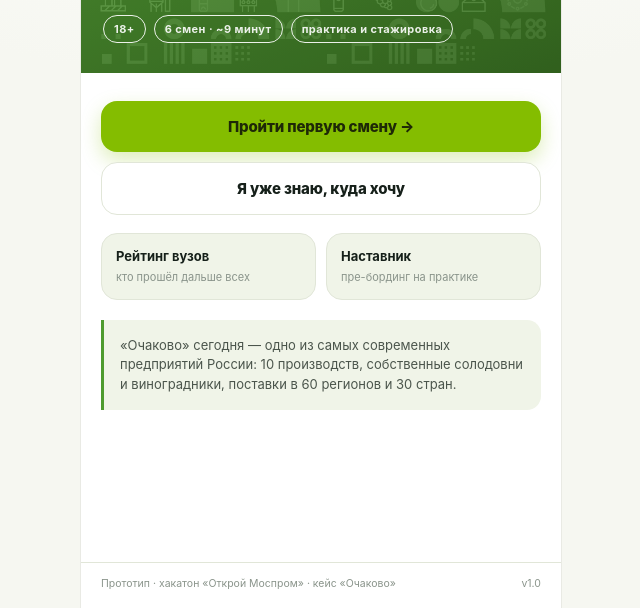
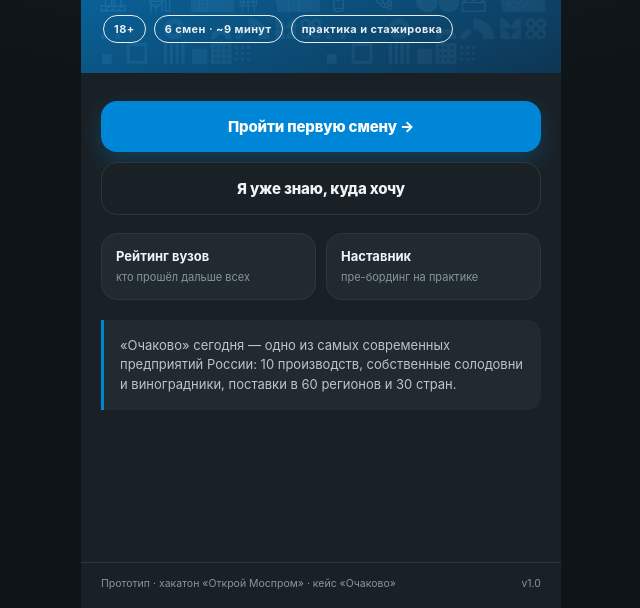
Before and after one commit to Bell-igor/change, a plain HTML site: page index.html in a window 1280 px wide. Shown: the part 192-800 px from the top of the page, without its empty margins (319-959 px from the left). Drawn offline with Linux system fonts and the light colour scheme.

Commit message:
Тёмная тема с фирменным синим как основная: графит + #0086D6

```diff
--- a/app.js
+++ b/app.js
@@ -11,9 +11,9 @@
 
   /* ---------------- тема оформления ---------------- */
   // Палитра собрана на дополнительных цветах брендбука «Очаково».
-  const THEMES = ['green', 'water', 'graphite'];
+  const THEMES = ['green', 'water', 'graphite', 'graphite-blue'];
   const themeParam = new URLSearchParams(location.search).get('theme');
-  const THEME = THEMES.includes(themeParam) ? themeParam : 'green';
+  const THEME = THEMES.includes(themeParam) ? themeParam : 'graphite-blue';
   document.documentElement.dataset.theme = THEME;
 
   const cssVar = (name, fallback) =>
@@ -907,7 +907,7 @@
   $('#score').textContent = state.points;
 
   const metaTheme = document.querySelector('meta[name="theme-color"]');
-  if (metaTheme) metaTheme.setAttribute('content', cssVar('--c-hero-1', '#4E9B2E'));
+  if (metaTheme) metaTheme.setAttribute('content', cssVar('--c-hero-1', '#0086D6'));
 
   /* ---------------- демо-режим и прямые ссылки ---------------- */
   // index.html?demo=1#s-final — заполненное состояние для показа и скриншотов
--- a/index.html
+++ b/index.html
@@ -3,7 +3,7 @@
 <head>
 <meta charset="utf-8">
 <meta name="viewport" content="width=device-width, initial-scale=1, viewport-fit=cover">
-<meta name="theme-color" content="#4E9B2E">
+<meta name="theme-color" content="#0086D6">
 <title>СМЕНА — твой первый вкус в «Очаково»</title>
 <link rel="stylesheet" href="styles.css">
 </head>
--- a/styles.css
+++ b/styles.css
@@ -125,12 +125,50 @@ html[data-theme="graphite"]{
   --c-card-dots:rgba(16,20,10,.10);
 }
 
+/* графит + фирменный синий (без зелёного) */
+html[data-theme="graphite-blue"]{
+  --c-brand:#0086D6;
+  --c-brand-dark:#00649F;
+  --c-brand-text:#6FC4F2;
+  --c-brand-rgb:0,134,214;
+  --c-brand-soft:#12293A;
+  --c-on-brand:#FFFFFF;
+
+  --c-accent:#4FB2EA;
+  --c-accent-soft:#152B38;
+  --c-accent-ink:#EAF6FD;
+
+  --c-cta-bg:#0086D6;
+  --c-cta-ink:#FFFFFF;
+  --c-cta-rgb:0,134,214;
+
+  --c-bg:#0F1418;
+  --c-surface:#1A2126;
+  --c-soft:#212A30;
+  --c-line:#2C373D;
+
+  --c-ink:#F1F4F6;
+  --c-ink2:#BAC4C9;
+  --c-muted:#88959C;
+
+  --c-ok:#4CAF50;
+  --c-ok-soft:#1C2A20;
+  --c-ok-line:#33503A;
+  --c-danger:#FF6B84;
+  --c-danger-soft:#2B1A20;
+  --c-danger-line:#5A2A38;
+
+  --c-hero-1:#0086D6;
+  --c-hero-2:#0A3555;
+  --c-on-hero:#FFFFFF;
+  --c-card-dots:rgba(255,255,255,.13);
+}
+
 :root{
   --radius:22px;
   --shadow:0 10px 30px rgba(18,20,26,.10);
   --font: "Inter", -apple-system, BlinkMacSystemFont, "Segoe UI", Roboto, "Helvetica Neue", Arial, sans-serif;
 }
-
 *{box-sizing:border-box;-webkit-tap-highlight-color:transparent}
 html,body{margin:0;padding:0}
 body{
@@ -206,6 +244,7 @@ main{flex:1 0 auto;position:relative}
   opacity:.14;filter:grayscale(1) contrast(1.1);
 }
 html[data-theme="graphite"] .hero-pattern{opacity:.09}
+html[data-theme="graphite-blue"] .hero-pattern{opacity:.08}
 .hero-inner{position:relative;padding:26px 22px 30px;color:var(--c-on-hero)}
 .brand-line{display:flex;align-items:baseline;gap:10px;margin-bottom:26px}
 .brand-word{font-weight:900;letter-spacing:.02em;font-size:17px}
@@ -314,6 +353,8 @@ html[data-theme="graphite"] .hero-pattern{opacity:.09}
   cursor:pointer;color:var(--c-ink);
 }
 .chip.on{background:var(--c-ink);border-color:var(--c-ink);color:var(--c-surface)}
+html[data-theme="graphite"] .chip.on,
+html[data-theme="graphite-blue"] .chip.on{background:var(--c-brand-soft);border-color:var(--c-brand);color:var(--c-brand-text)}
 .chip.sel{background:var(--c-brand);border-color:var(--c-brand);color:var(--c-on-brand)}
 .field-label{font-size:12px;font-weight:800;letter-spacing:.04em;text-transform:uppercase;color:var(--c-ink2);margin-top:6px}
 
@@ -336,6 +377,7 @@ html[data-theme="graphite"] .p-bar .p-track{background:rgba(16,20,10,.22)}
 .fc-actions .btn{margin-top:0;font-size:13px;padding:12px}
 .btn-white{background:var(--c-surface);color:var(--c-brand-text)}
 html[data-theme="graphite"] .btn-white{background:var(--c-ink);color:var(--c-bg)}
+html[data-theme="graphite-blue"] .btn-white{background:#FFFFFF;color:var(--c-brand-dark)}
 .btn-outline{background:transparent;color:inherit;border:1px solid currentColor;opacity:.9}
 
 /* ── quiz ── */
```
Also changed, not shown: 1 other file.
